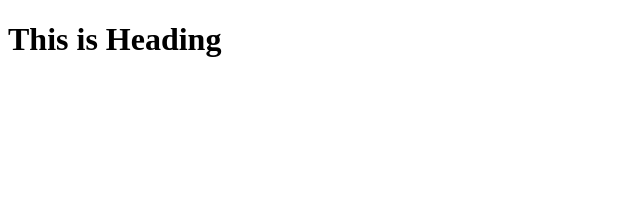
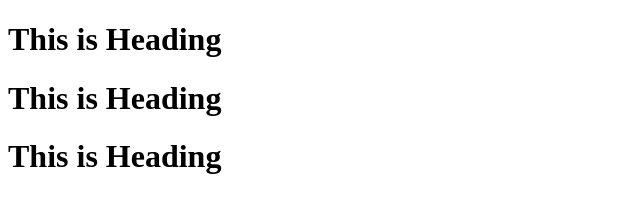
Before and after one commit to js55998/Status_Check_Rule, a website: page html5/index.html in a window 1280 px wide. Shown: the whole page, without its empty margins (0-640 px from the left). Drawn offline with Linux system fonts and the light colour scheme.

```diff
--- a/html5/index.html
+++ b/html5/index.html
@@ -9,6 +9,8 @@
 
 <body>
     <h1>This is Heading</h1>
+    <h1>This is Heading</h1>
+    <h1>This is Heading</h1>
 </body>
 
 </html>
```
